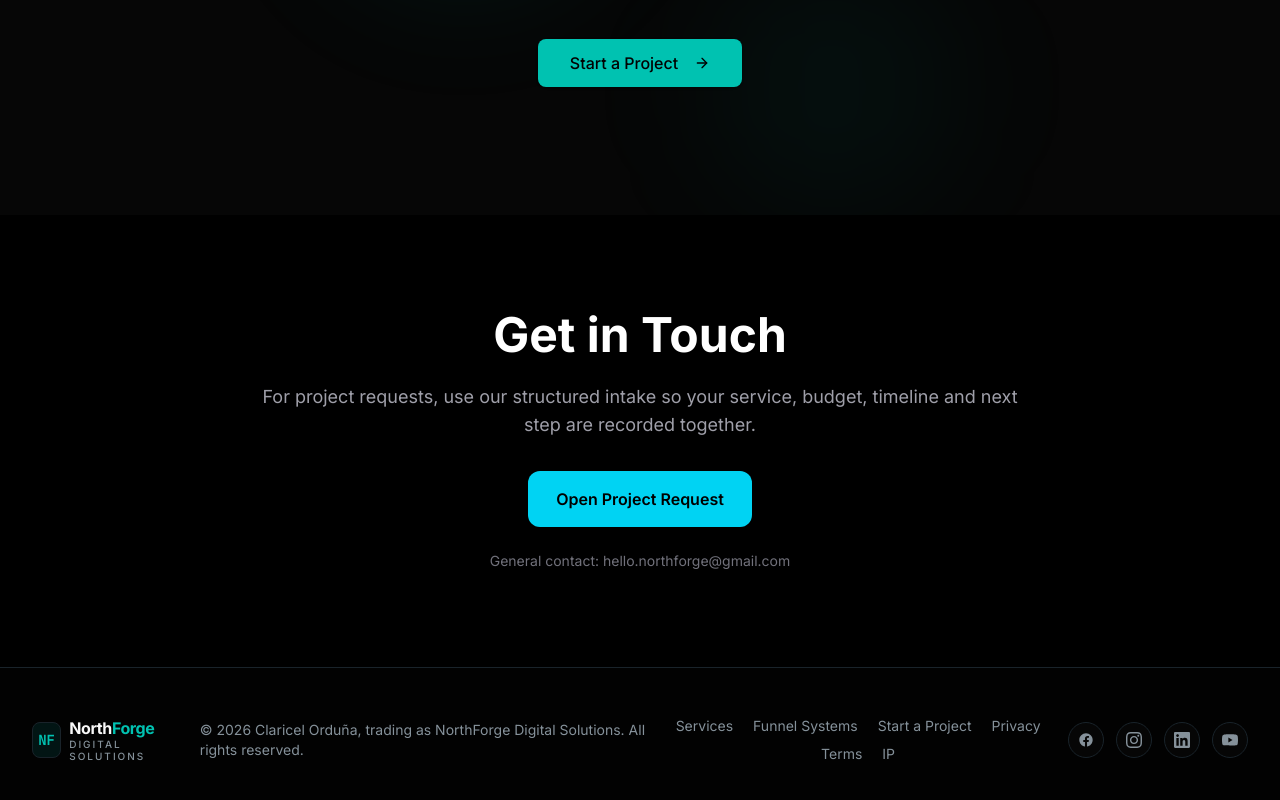
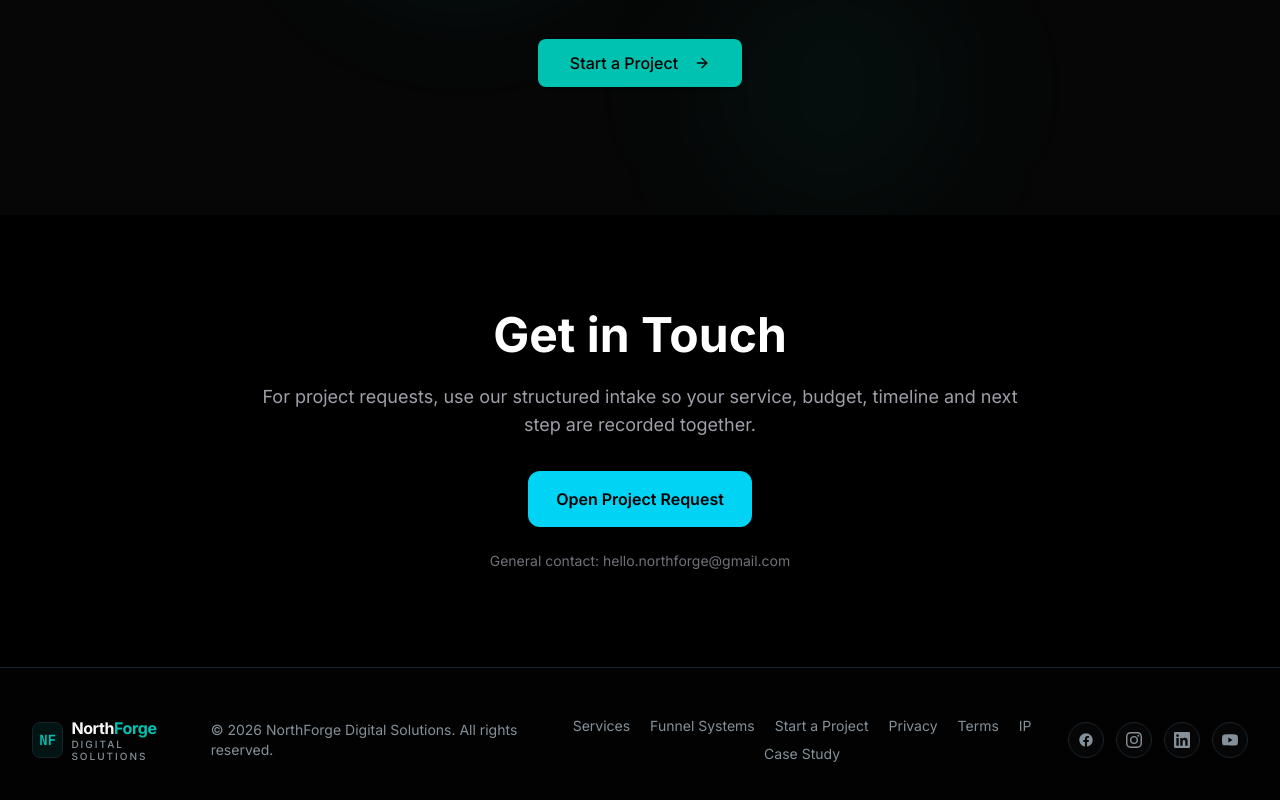
Before and after one commit to NorthForgeDigital/northforge-main-hub, a Next.js app: page / in a window 1280 px wide. Shown: the part 4184-4984 px from the top of the page. Built offline with nearby package versions, Linux system fonts and the light colour scheme.

Commit message:
Improve launch trust, portfolio and SEO foundations

```diff
--- a/components/footer.tsx
+++ b/components/footer.tsx
@@ -48,7 +48,7 @@ export function Footer() {
           <Brand />
 
           <p className="text-sm text-muted-foreground">
-            © {new Date().getFullYear()} Claricel Orduña, trading as NorthForge Digital Solutions. All rights reserved.
+            © {new Date().getFullYear()} NorthForge Digital Solutions. All rights reserved.
           </p>
 
           <nav className="flex flex-wrap items-center justify-center gap-x-5 gap-y-2">
@@ -73,6 +73,7 @@ export function Footer() {
             <Link href="/privacy" className="text-sm text-muted-foreground hover:text-primary transition-colors">Privacy</Link>
             <Link href="/terms" className="text-sm text-muted-foreground hover:text-primary transition-colors">Terms</Link>
             <Link href="/intellectual-property" className="text-sm text-muted-foreground hover:text-primary transition-colors">IP</Link>
+            <Link href="/case-studies/northforge-internal-build" className="text-sm text-muted-foreground hover:text-primary transition-colors">Case Study</Link>
           </nav>
 
           <div className="flex items-center gap-3">
```
